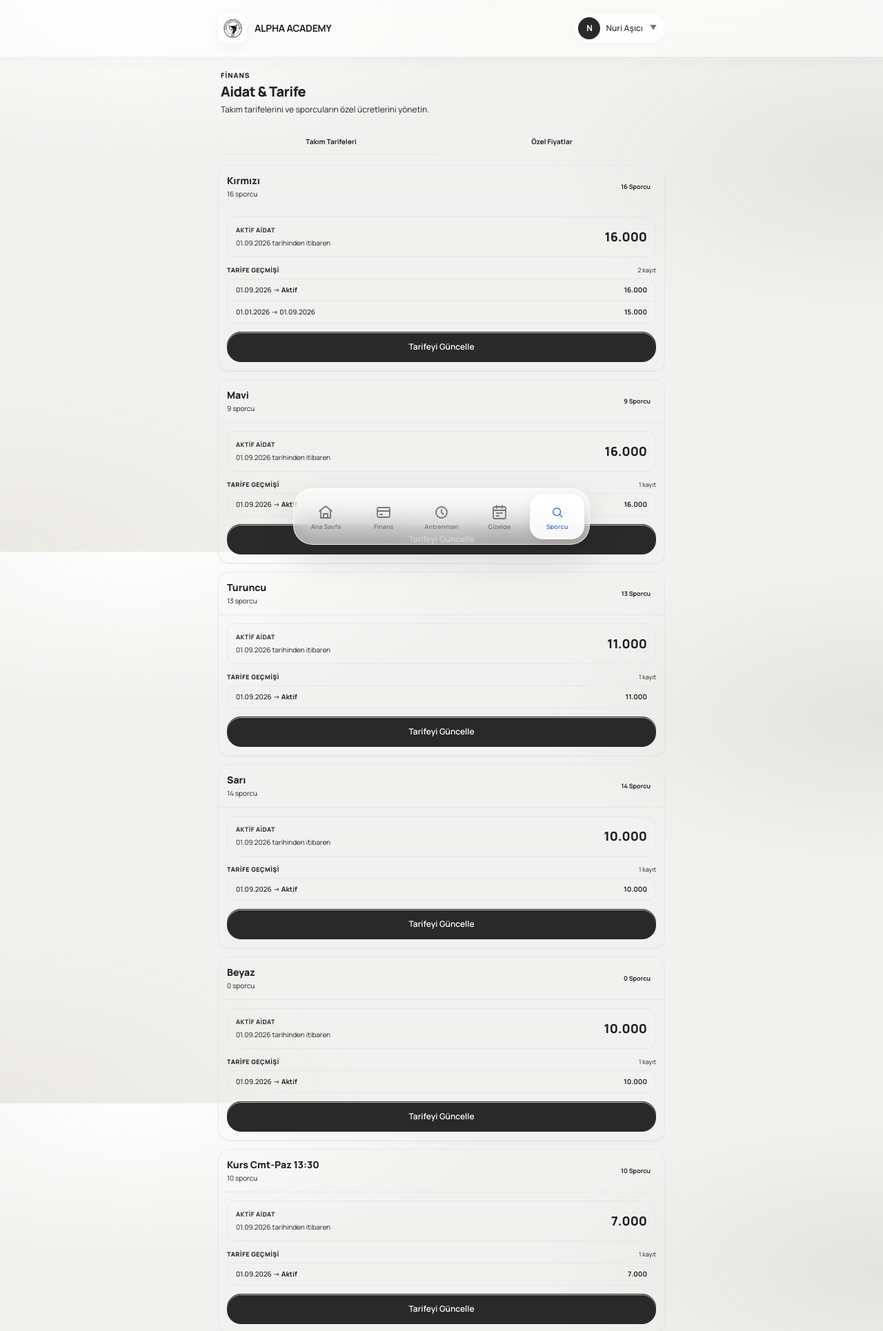
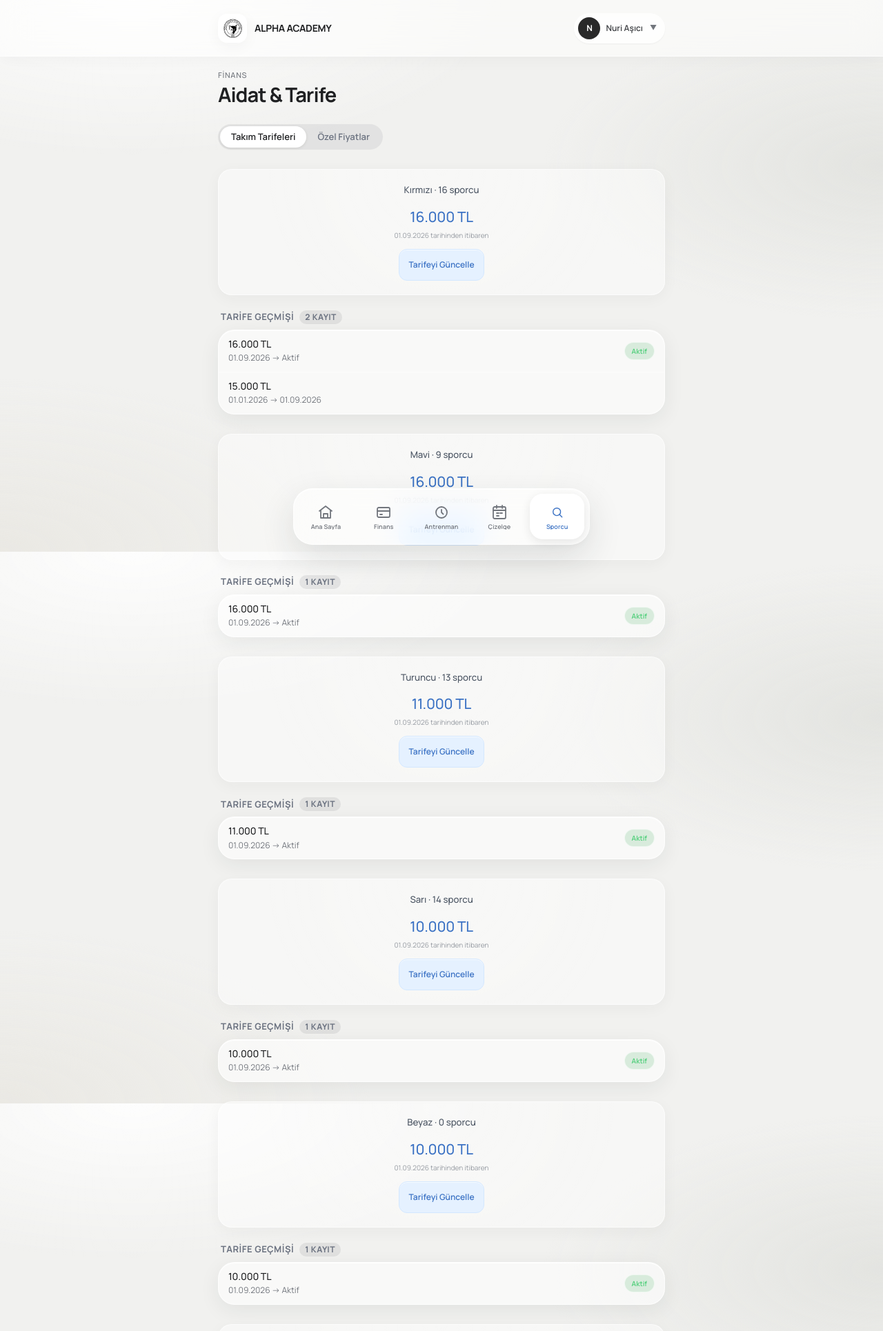
Before and after one commit to ozztozz/swim_club, a Django app: page /finance/fee-management/ in a window 1280 px wide. Shown: the top 1930 px of the page at 69% size. Run offline with Django 5.2, Linux system fonts and the light colour scheme; a user stored in the database is signed in; data comes from the database, SQL or seed files in the repository.

Commit message:
ücret yönetimi

```diff
--- a/swim_club_project/static/js/app.js
+++ b/swim_club_project/static/js/app.js
@@ -1593,3 +1593,18 @@ document.addEventListener("DOMContentLoaded", () => {
     );
 
 });
+document.addEventListener("click", (event) => {
+    const button = event.target.closest("[data-tab-button]");
+    if (!button) return;
+
+    const tabs = button.closest("[data-tabs]");
+    if (!tabs) return;
+
+    const name = button.dataset.tabButton;
+    tabs.querySelectorAll("[data-tab-button]").forEach((item) => {
+        item.classList.toggle("is-active", item === button);
+    });
+    document.querySelectorAll("[data-tab-panel]").forEach((panel) => {
+        panel.hidden = panel.dataset.tabPanel !== name;
+    });
+});
--- a/swim_club_project/templates/finance/fee_management.html
+++ b/swim_club_project/templates/finance/fee_management.html
@@ -1,149 +1,92 @@
 {% extends "base.html" %}
 {% block content %}
-    <div class="w-full space-y-4">
-        <!-- SAYFA BAŞLIĞI -->
-        <header class="px-1">
-            <p class="text-[10px] font-black uppercase tracking-widest text-primary">Finans</p>
-            <h1 class="mt-0.5 text-xl font-black tracking-tight text-base-content">Aidat & Tarife</h1>
-            <p class="mt-1 text-xs text-base-content/50">Takım tarifelerini ve sporcuların özel ücretlerini yönetin.</p>
-        </header>
-        <!-- SEKME ALANI -->
-        <div>
-            <div class="flex w-full rounded-xl bg-base-200 p-1">
+    <div class="dashboard">
+        <div class="page-header">
+            <div class="page-header-main">
+                <p class="page-eyebrow">Finans</p>
+                <h1 class="page-title">Aidat &amp; Tarife</h1>
+            </div>
+        </div>
+
+        <nav class="ui-teams-tabs" aria-label="Tarife bölümleri" data-tabs>
+            <button type="button" class="ui-teams-tab is-active" data-tab-button="teams">Takım Tarifeleri</button>
+            <button type="button" class="ui-teams-tab" data-tab-button="athletes">Özel Fiyatlar</button>
+        </nav>
+
+        <div id="fee-tab-teams" data-tab-panel="teams">
+            {% for team in teams %}
+                {% with active_fee=team.fee_histories.first %}
+                    <section class="ui-section">
+                        <div class="profile-hero-card">
+                            <div class="profile-hero-content py-1">
+                                <span class="profile-hero-subtitle m-0">{{ team.name }} · {{ team.athlete_count }} sporcu</span>
+                                <h2 class="profile-hero-name text-3xl my-1 ui-text-primary font-bold">
+                                    {% if active_fee %}{{ active_fee.monthly_fee|floatformat:0 }} TL{% else %}Tanımlanmadı{% endif %}
+                                </h2>
+                                <span class="text-[10px] text-[var(--ui-subtle)]">
+                                    {% if active_fee %}{{ active_fee.start_date|date:"d.m.Y" }} tarihinden itibaren{% else %}Tarife tanımlanmamış{% endif %}
+                                </span>
+                                <div class="profile-hero-actions mt-3">
                                     <button type="button"
-                        data-tab-button="teams"
-                        onclick="switchFeeTab('teams')"
-                        class="flex h-9 flex-1 items-center justify-center rounded-lg bg-base-100 px-2 text-[10px] font-bold text-base-content shadow-sm transition-all">
-                    Takım Tarifeleri
-                </button>
-                <button type="button"
-                        data-tab-button="athletes"
-                        onclick="switchFeeTab('athletes')"
-                        class="flex h-9 flex-1 items-center justify-center rounded-lg px-2 text-[10px] font-bold text-base-content/50 transition-all">
-                    Özel Fiyatlar
-                </button>
-            </div>
-            <!-- ====================================================== -->
-            <!-- TAKIM TARİFELERİ -->
-            <!-- ====================================================== -->
-            <div id="fee-tab-teams" class="mt-3 space-y-3">
-                {% for team in teams %}
-                    <section class="overflow-hidden rounded-2xl border border-base-300 bg-base-100 shadow-sm">
-                        <!-- TAKIM BAŞLIĞI -->
-                        <div class="flex items-center justify-between gap-3 border-b border-base-200 p-3">
-                            <div class="min-w-0">
-                                <h2 class="truncate text-sm font-black text-base-content">{{ team.name }}</h2>
-                                <p class="mt-0.5 text-[10px] text-base-content/50">{{ team.athlete_count }} sporcu</p>
-                            </div>
-                            <span class="shrink-0 rounded-lg bg-base-200 px-2 py-1 text-[9px] font-bold text-base-content/60">
-                                {{ team.athlete_count }} Sporcu
-                            </span>
-                        </div>
-                        <div class="p-3">
-                            <!-- AKTİF TARİFE -->
-                            {% with team.fee_histories.first as active_fee %}
-                                <div class="rounded-xl border border-base-200 bg-base-200/40 p-3">
-                                    <div class="flex items-center justify-between gap-3">
-                                        <div class="min-w-0">
-                                            <p class="text-[9px] font-bold uppercase tracking-wider text-base-content/50">Aktif Aidat</p>
-                                            {% if active_fee %}
-                                                <p class="mt-1 text-[10px] text-base-content/50">{{ active_fee.start_date|date:"d.m.Y" }} tarihinden itibaren</p>
-                                            {% else %}
-                                                <p class="mt-1 text-[10px] text-error/70">Tarife tanımlanmamış</p>
-                                            {% endif %}
-                                        </div>
-                                        <div class="shrink-0 text-right">
-                                            {% if active_fee %}
-                                                <span class="text-lg font-black text-success">{{ active_fee.monthly_fee|floatformat:0 }}</span>
-                                                <span class="text-[10px] font-bold text-success"></span>
-                                            {% else %}
-                                                <span class="text-xs font-bold text-base-content/40">Tanımlanmadı</span>
-                                            {% endif %}
+                                            class="ui-btn ui-btn-sm ui-btn-primary"
+                                            hx-get="{% url 'team-fee-modal' team.id %}"
+                                            hx-target="#modal-container"
+                                            hx-swap="innerHTML">Tarifeyi Güncelle</button>
                                 </div>
                             </div>
                         </div>
-                            {% endwith %}
-                            <!-- TARİFE GEÇMİŞİ -->
-                            <div class="mt-3">
-                                <div class="mb-1.5 flex items-center justify-between">
-                                    <p class="text-[9px] font-black uppercase tracking-wider text-base-content/40">Tarife Geçmişi</p>
-                                    <span class="text-[9px] text-base-content/30">{{ team.fee_histories.all|length }} kayıt</span>
-                                </div>
-                                <div class="overflow-hidden rounded-xl border border-base-200">
+
+                        <h3 class="ui-team-group-title">Tarife geçmişi <span>{{ team.fee_histories.all|length }} kayıt</span></h3>
+                        <div class="ui-card ui-scroll-list">
                             {% for history in team.fee_histories.all %}
-                                        <div class="flex items-center justify-between gap-2 border-b border-base-200 px-3 py-2 last:border-0">
-                                            <div class="min-w-0">
-                                                <p class="text-[10px] font-medium text-base-content/70">
-                                                    {{ history.start_date|date:"d.m.Y" }}
-                                                    <span class="text-base-content/30">→</span>
-                                                    {% if history.end_date %}
-                                                        {{ history.end_date|date:"d.m.Y" }}
-                                                    {% else %}
-                                                        <span class="font-bold text-success">Aktif</span>
-                                                    {% endif %}
+                                <div class="ui-list-item">
+                                    <div class="ui-list-content">
+                                        <p class="ui-list-title">{{ history.monthly_fee|floatformat:0 }} TL</p>
+                                        <p class="ui-list-subtitle">
+                                            {{ history.start_date|date:"d.m.Y" }} →
+                                            {% if history.end_date %}{{ history.end_date|date:"d.m.Y" }}{% else %}Aktif{% endif %}
                                         </p>
                                     </div>
-                                            <span class="shrink-0 text-[10px] font-bold text-base-content">{{ history.monthly_fee|floatformat:0 }}</span>
+                                    {% if not history.end_date %}
+                                        <div class="ui-list-end"><span class="ui-badge ui-badge-success">Aktif</span></div>
+                                    {% endif %}
                                 </div>
                             {% empty %}
-                                        <div class="px-3 py-3 text-center">
-                                            <p class="text-[10px] text-base-content/40">Geçmiş tarife bulunmuyor.</p>
+                                <div class="ui-empty">
+                                    <p class="ui-empty-description">Geçmiş tarife bulunmuyor.</p>
                                 </div>
                             {% endfor %}
                         </div>
-                            </div>
-                            <!-- GÜNCELLE -->
-                            <button type="button"
-                                    hx-get="{% url 'team-fee-modal' team.id %}"
-                                    hx-target="#modal-container"
-                                    hx-swap="innerHTML"
-                                    class="btn btn-primary mt-3 h-9 min-h-0 w-full rounded-xl text-[10px] font-bold">
-                                Tarifeyi Güncelle
-                            </button>
-                        </div>
                     </section>
+                {% endwith %}
             {% empty %}
-                    <!-- TAKIM YOK -->
-                    <div class="rounded-2xl border border-base-300 bg-base-100 p-8 text-center shadow-sm">
-                        <div class="mx-auto mb-3 grid h-11 w-11 place-items-center rounded-xl bg-base-200 text-base-content/40">₺</div>
-                        <p class="text-xs font-bold text-base-content">Kayıtlı takım bulunmuyor.</p>
+                <div class="ui-empty">
+                    <div class="ui-empty-icon">₺</div>
+                    <p class="ui-empty-description">Kayıtlı takım bulunmuyor.</p>
                 </div>
             {% endfor %}
         </div>
-            <!-- ====================================================== -->
-            <!-- ÖZEL SPORCU FİYATLARI -->
-            <!-- ====================================================== -->
-            <div id="fee-tab-athletes"
-                 class="mt-3 hidden overflow-hidden rounded-2xl border border-base-300 bg-base-100 shadow-sm">
-                <div class="border-b border-base-200 p-3">
-                    <p class="text-[9px] font-black uppercase tracking-wider text-primary">Özel Ücretler</p>
-                    <h2 class="mt-0.5 text-sm font-black text-base-content">İndirimli / Burslu Sporcular</h2>
+
+        <section class="ui-section" id="fee-tab-athletes" data-tab-panel="athletes" hidden>
+            <h2 class="ui-team-group-title">İndirimli / burslu sporcular <span>{{ athletes|length }}</span></h2>
+            <div class="ui-card ui-scroll-list">
+                {% for athlete in athletes %}
+                    <a href="{% url 'athlete-manage-detail' athlete.pk %}" class="ui-list-item">
+                        <div class="ui-list-content">
+                            <p class="ui-list-title">{{ athlete.get_full_name }}</p>
+                            <p class="ui-list-subtitle">{{ athlete.team.name|default:"Takımsız" }}</p>
                         </div>
-                <div class="divide-y divide-base-200">
-                    {% for athlete in athletes %}
-                        <div class="flex items-center justify-between gap-3 px-3 py-3 transition-colors active:bg-base-200/40">
-                            <div class="min-w-0 flex-1">
-                                <a href="{% url 'athlete-manage-detail' athlete.pk %}"
-                                   class="block truncate text-xs font-bold text-base-content hover:text-primary">
-                                    {{ athlete.get_full_name }}
+                        <div class="ui-list-end">
+                            <p class="ui-list-value">{{ athlete.custom_fee|floatformat:0 }} TL</p>
+                        </div>
                     </a>
-                                <span class="mt-0.5 block truncate text-[10px] text-base-content/50">{{ athlete.team.name|default:"Takımsız" }}</span>
-                            </div>
-                            <div class="shrink-0">
-                                <span class="rounded-lg border border-primary/10 bg-primary/5 px-2.5 py-1.5 text-xs font-black text-primary">
-                                    {{ athlete.custom_fee|floatformat:0 }}
-                                </span>
-                            </div>
-                        </div>
                 {% empty %}
-                        <div class="px-4 py-10 text-center">
-                            <div class="mx-auto mb-2 grid h-10 w-10 place-items-center rounded-xl bg-base-200 text-base-content/40">₺</div>
-                            <p class="text-xs font-bold text-base-content">Özel fiyatlı sporcu bulunmuyor.</p>
-                            <p class="mt-1 text-[10px] text-base-content/40">İndirimli veya burslu sporcular burada görünür.</p>
+                    <div class="ui-empty">
+                        <div class="ui-empty-icon">₺</div>
+                        <p class="ui-empty-description">Özel fiyatlı sporcu bulunmuyor.</p>
                     </div>
                 {% endfor %}
             </div>
-            </div>
-        </div>
+        </section>
     </div>
 {% endblock %}
```
Lines whose indentation alone changed are shown as unchanged.
